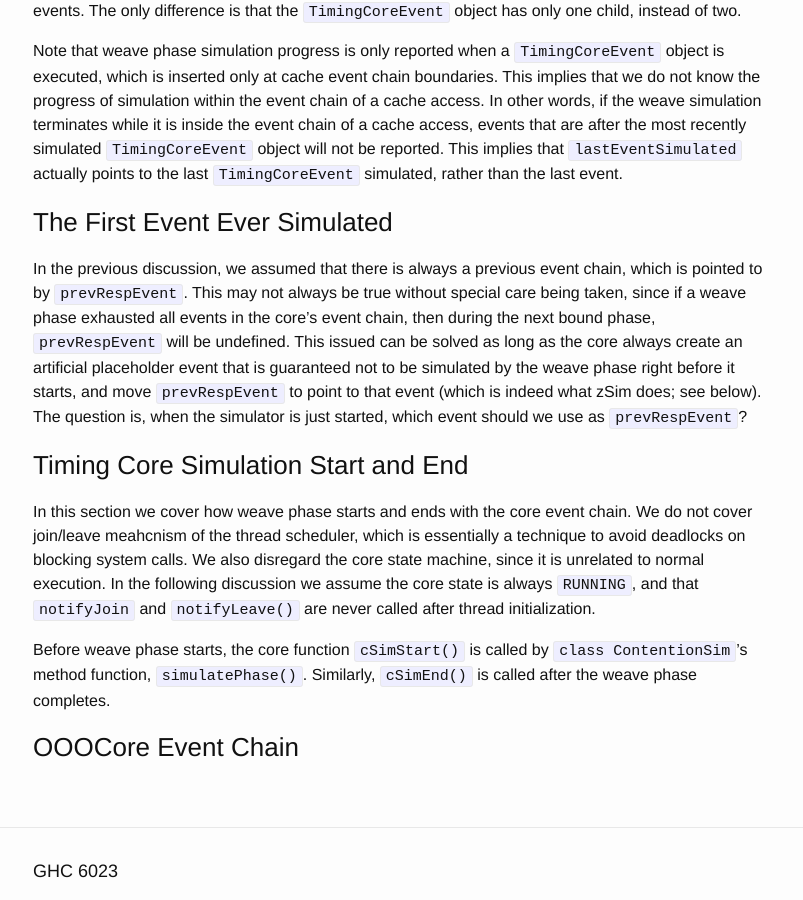
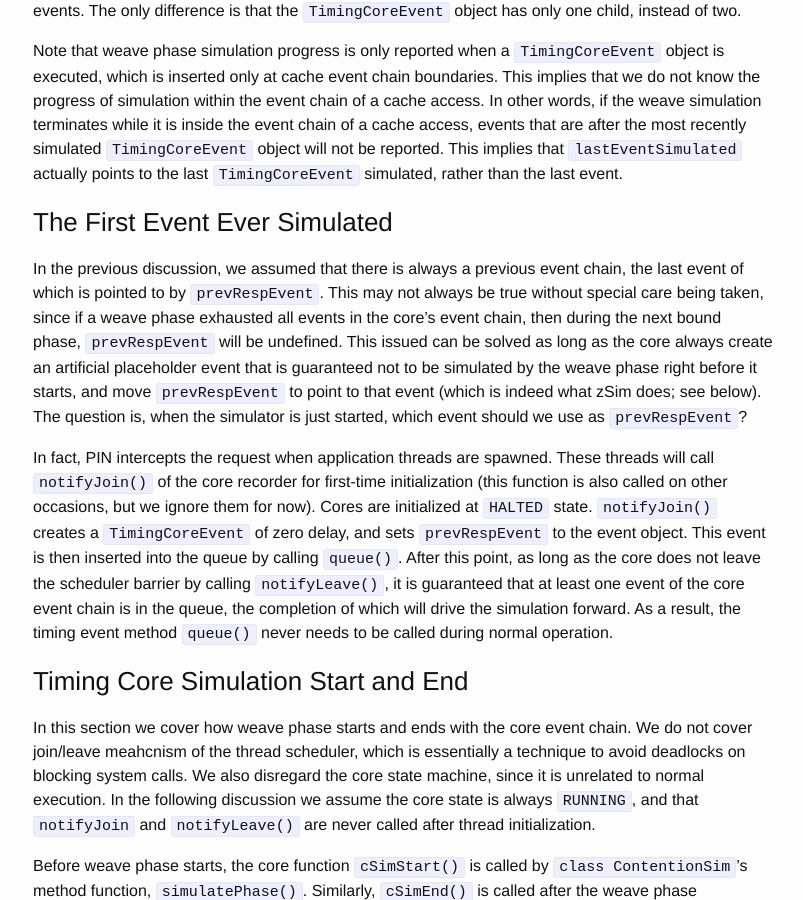
Before and after one commit to wangziqi2013/wangziqi2013.github.io, a Jekyll site: the page built from _posts/2019-01-22-understand-zsim-contention-sim.markdown, in a window 1280 px wide and 900 px high, scrolled down 17783 px. Shown: the whole window, without its empty margins (237-1040 px from the left). Built offline with Jekyll 4.4.1, drawn with Linux system fonts in a browser that asks for light colours.

Commit message:
Adding queue()

```diff
--- a/_posts/2019-01-22-understand-zsim-contention-sim.markdown
+++ b/_posts/2019-01-22-understand-zsim-contention-sim.markdown
@@ -650,12 +650,20 @@ events that are after the most recently simulated `TimingCoreEvent` object will
 
 ### The First Event Ever Simulated
 
-In the previous discussion, we assumed that there is always a previous event chain, which is pointed to by `prevRespEvent`.
-This may not always be true without special care being taken, since if a weave phase exhausted all events in the
-core's event chain, then during the next bound phase, `prevRespEvent` will be undefined. This issued can be solved as
-long as the core always create an artificial placeholder event that is guaranteed not to be simulated by the weave phase
-right before it starts, and move `prevRespEvent` to point to that event (which is indeed what zSim does; see below). The
-question is, when the simulator is just started, which event should we use as `prevRespEvent`?
+In the previous discussion, we assumed that there is always a previous event chain, the last event of which is pointed
+to by `prevRespEvent`. This may not always be true without special care being taken, since if a weave phase exhausted all
+events in the core's event chain, then during the next bound phase, `prevRespEvent` will be undefined. This issued can
+be solved as long as the core always create an artificial placeholder event that is guaranteed not to be simulated by the
+weave phase right before it starts, and move `prevRespEvent` to point to that event (which is indeed what zSim does; see
+below). The question is, when the simulator is just started, which event should we use as `prevRespEvent`?
+
+In fact, PIN intercepts the request when application threads are spawned. These threads will call `notifyJoin()` of the
+core recorder for first-time initialization (this function is also called on other occasions, but we ignore them for now).
+Cores are initialized at `HALTED` state. `notifyJoin()` creates a `TimingCoreEvent` of zero delay, and sets `prevRespEvent`
+to the event object. This event is then inserted into the queue by calling `queue()`. After this point, as long as the
+core does not leave the scheduler barrier by calling `notifyLeave()`, it is guaranteed that at least one event of the
+core event chain is in the queue, the completion of which will drive the simulation forward. As a result, the timing event
+method `queue()` never needs to be called during normal operation.
 
 ### Timing Core Simulation Start and End
 
```
